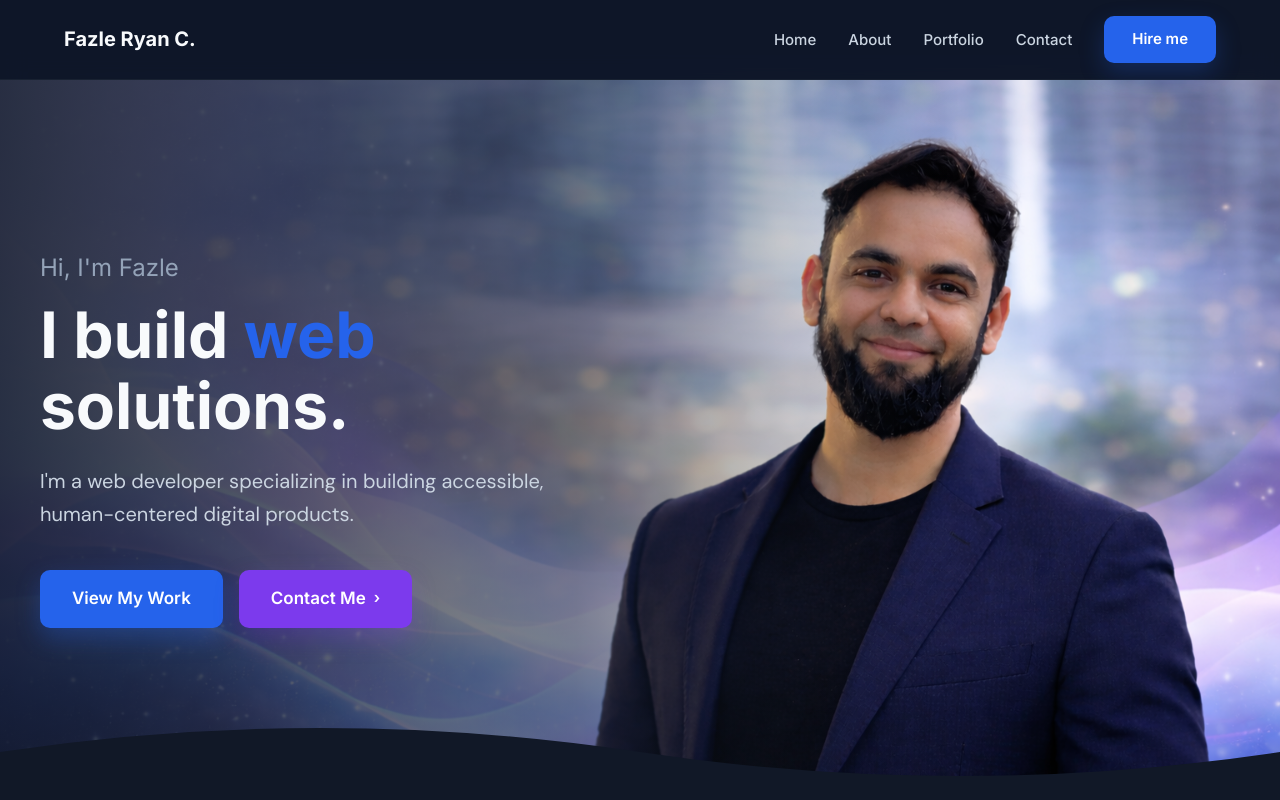
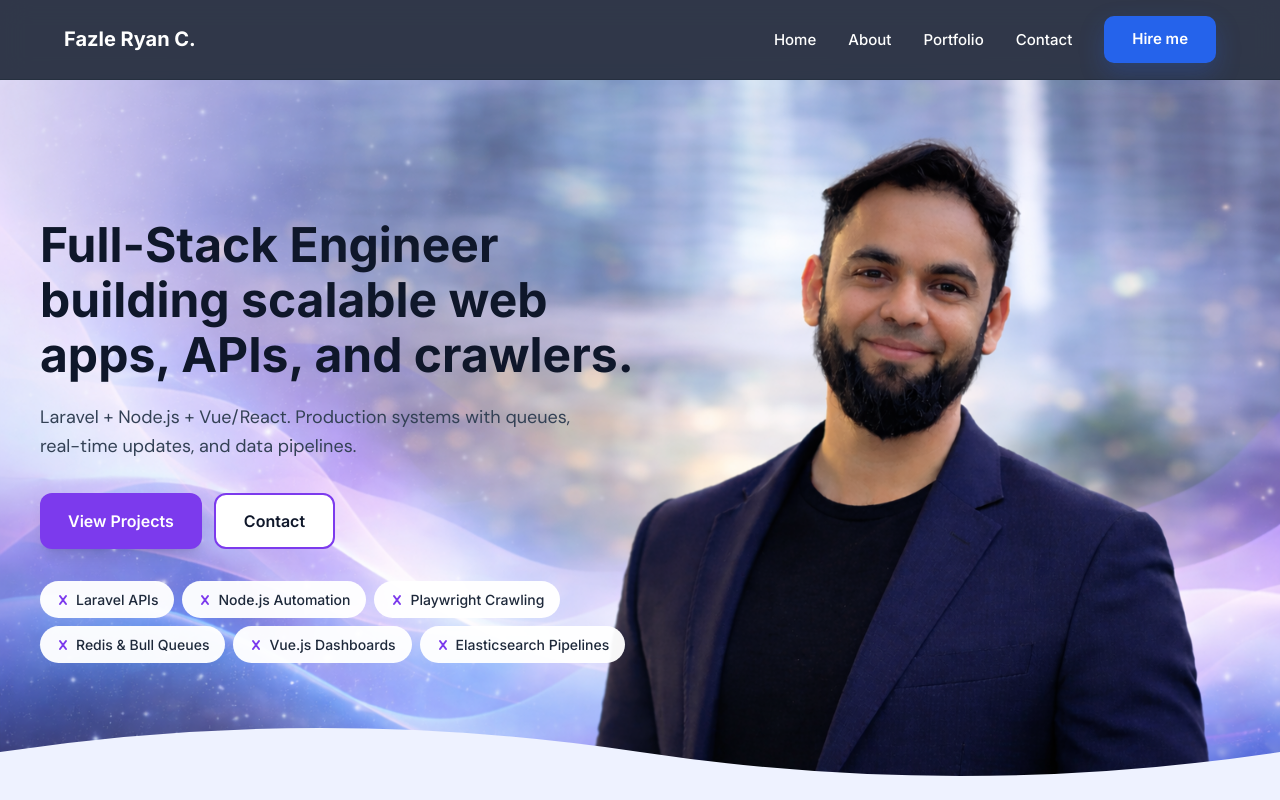
Before and after one commit to ryan7998/fazleryan.com_v3, a Nuxt app: page / in a window 1280 px wide. Shown: the top 800 px of the page. Built offline with nearby package versions, Linux system fonts and the light colour scheme.

Commit message:
Revise styles and interactivity in TheHero and TheNav components: update CSS variables for a light theme, enhance text readability, and implement new hero pills for better content presentation. Adjust mouse tilt functionality for reduced tilt amount and remove glow effect for a cleaner design.

```diff
--- a/assets/css/main.css
+++ b/assets/css/main.css
@@ -2,23 +2,37 @@
 
 /* Style guide CSS variables */
 :root {
-  --bg-primary: #111827;
-  --bg-secondary: #0F172A;
-  --accent: #2563EB;
-  --accent-hover: #1D4ED8;
-  --soft-blue: #3B82F6;
-  --light-blue: #93C5FD;
-  --text-primary: #F8FAFC;
-  --text-secondary: #CBD5E1;
-  --text-muted: #94A3B8;
-  --border: #1F2937;
-  --accent-purple: #7C3AED;
-  --accent-purple-hover: #6D28D9;
-  /* Hero: brighter gradient for new design */
-  --hero-gradient: linear-gradient(135deg, rgba(15, 23, 42, 0.92) 0%, rgba(30, 58, 95, 0.6) 50%, rgba(124, 58, 237, 0.25) 100%);
-  --hero-blend-overlay: linear-gradient(to right, rgba(15, 23, 42, 0.88) 0%, rgba(17, 24, 39, 0.5) 45%, transparent 75%);
-  --footer-gradient: linear-gradient(180deg, #0F172A 0%, #1D4ED8 100%);
-  --wave-gradient: linear-gradient(180deg, transparent 0%, rgba(15, 23, 42, 0.97) 25%, #0F172A 100%);
+  /* Light, slightly lavender page background + white cards */
+  --bg-primary: #eef2ff;
+  --bg-secondary: #ffffff;
+
+  /* Brand accents (kept from previous design) */
+  --accent: #2563eb;
+  --accent-hover: #1d4ed8;
+  --soft-blue: #3b82f6;
+  --light-blue: #93c5fd;
+  --accent-purple: #7c3aed;
+  --accent-purple-hover: #6d28d9;
+
+  /* Darker text on bright background */
+  --text-primary: #0f172a;
+  --text-secondary: #475569;
+  --text-muted: #6b7280;
+
+  /* Softer borders for light theme */
+  --border: #e2e8f0;
+
+
+  /* Hero: darker text + pills on light surface */
+  --hero-text-primary: #0f172a;
+  --hero-text-secondary: #334155;
+  --hero-text-muted: #64748b;
+  --hero-pill-bg: rgba(255, 255, 255, 0.96);
+  --hero-pill-text: #1e293b;
+
+  /* Footer + wave now blend from light surface into accent gradient */
+  --footer-gradient: linear-gradient(180deg, #e0ecff 0%, #4f46e5 50%, #7c3aed 100%);
+  --wave-gradient: linear-gradient(180deg, transparent 0%, rgba(226, 232, 240, 0.96) 25%, #eef2ff 100%);
 }
 
 @theme {
--- a/components/TheHero.vue
+++ b/components/TheHero.vue
@@ -1,8 +1,17 @@
 <script setup>
 const { containerRef, onMouseMove, onMouseLeave, style } = useMouseTilt({
-  tiltAmount: 10,
+  tiltAmount: 3,
   cssPrefix: 'hero',
 })
+
+const heroPills = [
+  'Laravel APIs',
+  'Node.js Automation',
+  'Playwright Crawling',
+  'Redis & Bull Queues',
+  'Vue.js Dashboards',
+  'Elasticsearch Pipelines',
+]
 </script>
 
 <template>
@@ -22,40 +31,48 @@ const { containerRef, onMouseMove, onMouseLeave, style } = useMouseTilt({
     <!-- Overlay for text readability (desktop) -->
     <div
       class="absolute inset-0 pointer-events-none hidden md:block"
-      style="background: var(--hero-blend-overlay);"
     />
 
     <!-- Content: on mobile = text + circular photo below; on desktop = text over banner -->
     <div class="hero-inner relative z-10 mx-auto w-full min-w-0 max-w-[1200px] flex min-h-[65vh] flex-col justify-center gap-10 pb-8 md:min-h-[70vh] md:gap-0 md:pb-0">
-      <div class="max-w-[600px] font-heading">
-        <p class="mb-4 text-xl text-[var(--text-muted)] md:text-2xl">
-          Hi, I'm Fazle
-        </p>
-        <h1 class="mb-6 text-[48px] font-bold leading-[1.1] text-[var(--text-primary)] md:text-[64px]">
-          I build <span class="text-[var(--accent)]">web</span> solutions.
+      <div class="hero-copy max-w-[640px] font-heading">
+        <h1 class="mb-5 text-[36px] font-bold leading-[1.15] text-[var(--hero-text-primary)] md:text-[42px] lg:text-[48px]">
+          Full-Stack Engineer building scalable web apps, APIs, and crawlers.
         </h1>
         <p
-          class="mb-10 max-w-[520px] text-lg leading-relaxed text-[var(--text-secondary)] md:text-xl"
+          class="mb-8 max-w-[560px] text-base leading-relaxed text-[var(--hero-text-secondary)] md:text-lg"
           style="font-family: var(--font-body);"
         >
-          I'm a web developer specializing in building accessible, human-centered digital products.
+          Laravel + Node.js + Vue/React. Production systems with queues, real-time updates, and data pipelines.
         </p>
-        <div class="flex flex-wrap gap-4">
+        <div class="mb-8 flex flex-wrap gap-3">
           <NuxtLink
             to="/#portfolio"
-            class="inline-flex min-h-[48px] items-center justify-center rounded-[10px] px-8 py-4 text-base font-semibold text-white no-underline shadow-[0_10px_25px_rgba(37,99,235,0.3)] transition duration-200 hover:-translate-y-0.5 hover:opacity-95 focus-visible:outline focus-visible:ring-2 focus-visible:ring-[var(--accent)] focus-visible:ring-offset-2 focus-visible:ring-offset-[var(--bg-primary)] md:text-[17px]"
-            style="background: var(--accent);"
+            class="hero-btn-primary inline-flex min-h-[48px] items-center justify-center rounded-xl px-7 py-3.5 text-[15px] font-semibold text-white no-underline shadow-lg transition duration-200 hover:-translate-y-0.5 hover:opacity-95 focus-visible:outline focus-visible:ring-2 focus-visible:ring-[var(--accent-purple)] focus-visible:ring-offset-2 focus-visible:ring-offset-white md:text-[16px]"
+            style="background: var(--accent-purple);"
           >
-            View My Work
+            View Projects
           </NuxtLink>
           <NuxtLink
             to="/#contact"
-            class="inline-flex min-h-[48px] items-center justify-center gap-2 rounded-[10px] px-8 py-4 text-base font-semibold text-white no-underline shadow-[0_10px_25px_rgba(124,58,237,0.25)] transition duration-200 hover:-translate-y-0.5 hover:opacity-95 focus-visible:outline focus-visible:ring-2 focus-visible:ring-[var(--accent-purple)] focus-visible:ring-offset-2 focus-visible:ring-offset-[var(--bg-primary)] md:text-[17px]"
-            style="background: var(--accent-purple);"
+            class="hero-btn-secondary inline-flex min-h-[48px] items-center justify-center gap-2 rounded-xl border-2 px-7 py-3.5 text-[15px] font-semibold no-underline transition duration-200 hover:-translate-y-0.5 hover:opacity-90 focus-visible:outline focus-visible:ring-2 focus-visible:ring-[var(--accent-purple)] focus-visible:ring-offset-2 focus-visible:ring-offset-white md:text-[16px]"
+            style="color: var(--hero-text-primary); border-color: var(--accent-purple); background: white;"
           >
-            Contact Me
-            <span class="text-[0.9em]" aria-hidden="true">&rsaquo;</span>
+            Contact
           </NuxtLink>
+        </div>
+        <div class="flex flex-wrap gap-2">
+          <span
+            v-for="pill in heroPills"
+            :key="pill"
+            class="hero-pill inline-flex items-center gap-1.5 rounded-full px-4 py-2 text-[13px] font-medium md:text-[14px]"
+            style="background: var(--hero-pill-bg); color: var(--hero-pill-text);"
+          >
+            <svg class="h-3.5 w-3.5 shrink-0 text-[var(--accent-purple)]" viewBox="0 0 14 14" fill="none" aria-hidden="true">
+              <path d="M4 3l3 4-3 4M10 3l-3 4 3 4" stroke="currentColor" stroke-width="2" stroke-linecap="round" stroke-linejoin="round"/>
+            </svg>
+            {{ pill }}
+          </span>
         </div>
       </div>
 
@@ -86,7 +103,6 @@ const { containerRef, onMouseMove, onMouseLeave, style } = useMouseTilt({
 .hero-banner {
   width: 100%;
   min-height: 65vh;
-  background: linear-gradient(180deg, var(--bg-primary) 0%, color-mix(in oklch, var(--bg-primary) 85%, var(--accent) 15%) 100%);
 }
 .hero-banner-bg {
   min-height: 100%;
@@ -95,23 +111,6 @@ const { containerRef, onMouseMove, onMouseLeave, style } = useMouseTilt({
   transform-origin: center;
   transform: translate3d(calc(var(--hero-tilt-y, 0deg) * 0.6), calc(var(--hero-tilt-x, 0deg) * 0.6), 0);
   transition: transform 200ms ease-out;
-}
-
-/* Interactive glow that follows the cursor on desktop */
-.hero-banner::before {
-  content: "";
-  position: absolute;
-  inset: -40%;
-  background:
-    radial-gradient(
-      circle at var(--hero-glow-x, 50%) var(--hero-glow-y, 40%),
-      rgba(59, 130, 246, 0.22),
-      transparent 60%
-    );
-  mix-blend-mode: screen;
-  opacity: 0.7;
-  pointer-events: none;
-  transition: opacity 200ms ease-out, background-position 200ms ease-out;
 }
 
 .hero-inner {
--- a/components/TheNav.vue
+++ b/components/TheNav.vue
@@ -34,18 +34,18 @@ onUnmounted(() => document.removeEventListener('keydown', onKeydown))
       <!-- Brand -->
       <NuxtLink
         to="/"
-        class="text-xl font-bold text-[var(--text-primary)] no-underline transition hover:opacity-90 focus-visible:outline-none focus-visible:ring-2 focus-visible:ring-[var(--accent)]"
+        class="text-xl font-bold text-white no-underline transition hover:opacity-90 focus-visible:outline-none focus-visible:ring-2 focus-visible:ring-[var(--accent)]"
         @click="closeMenu"
       >
         Fazle Ryan C.
       </NuxtLink>
 
       <!-- Desktop links -->
-      <ul class="hidden list-none items-center gap-8 p-0 md:flex">
+      <ul class="hidden list-none items-center gap-8 p-0 md:flex text-white">
         <li v-for="link in navLinks" :key="link.label">
           <NuxtLink
             :to="link.to"
-            class="text-[15px] font-medium text-[var(--text-secondary)] no-underline transition duration-200 hover:text-[var(--text-primary)] focus-visible:outline-none focus-visible:ring-2 focus-visible:ring-[var(--accent)]"
+            class="text-[15px] font-medium text-white no-underline transition duration-200 hover:opacity-80 focus-visible:outline-none focus-visible:ring-2 focus-visible:ring-[var(--accent)]"
           >
             {{ link.label }}
           </NuxtLink>
@@ -142,7 +142,7 @@ onUnmounted(() => document.removeEventListener('keydown', onKeydown))
           <li v-for="link in navLinks" :key="link.label">
             <NuxtLink
               :to="link.to"
-              class="flex items-center gap-3 rounded-xl px-4 py-3.5 text-[16px] font-medium text-[var(--text-secondary)] no-underline transition duration-200 hover:bg-white/5 hover:text-[var(--text-primary)] focus-visible:outline-none focus-visible:ring-2 focus-visible:ring-[var(--accent)]"
+              class="flex items-center gap-3 rounded-xl px-4 py-3.5 text-[16px] font-medium text-[var(--text-primary)] no-underline transition duration-200 hover:bg-white/5 hover:opacity-80 focus-visible:outline-none focus-visible:ring-2 focus-visible:ring-[var(--accent)]"
               @click="closeMenu"
             >
               {{ link.label }}
--- a/composables/useMouseTilt.ts
+++ b/composables/useMouseTilt.ts
@@ -1,13 +1,13 @@
 import { ref, computed } from 'vue'
 
 /**
- * Reusable mouse-follow tilt and glow for interactive panels/banners.
- * Tracks cursor over a container and exposes CSS variables for 3D tilt and a glow position.
+ * Reusable mouse-follow tilt for interactive panels/banners.
+ * Tracks cursor over a container and exposes CSS variables for 3D tilt.
  */
 export function useMouseTilt(options?: {
   /** Tilt intensity in degrees (default 4) */
   tiltAmount?: number
-  /** Prefix for CSS variables: --{prefix}-tilt-x, --{prefix}-tilt-y, --{prefix}-glow-x, --{prefix}-glow-y (default 'tilt') */
+  /** Prefix for CSS variables: --{prefix}-tilt-x, --{prefix}-tilt-y (default 'tilt') */
   cssPrefix?: string
 }) {
   const tiltAmount = options?.tiltAmount ?? 4
@@ -15,8 +15,6 @@ export function useMouseTilt(options?: {
 
   const tiltX = ref(0)
   const tiltY = ref(0)
-  const glowX = ref(50)
-  const glowY = ref(40)
   const containerRef = ref<HTMLElement | null>(null)
 
   function onMouseMove(event: MouseEvent) {
@@ -27,30 +25,22 @@ export function useMouseTilt(options?: {
 
     tiltX.value = -(y * tiltAmount)
     tiltY.value = x * tiltAmount
-    glowX.value = (x + 0.5) * 100
-    glowY.value = (y + 0.5) * 100
   }
 
   function onMouseLeave() {
     tiltX.value = 0
     tiltY.value = 0
-    glowX.value = 50
-    glowY.value = 40
   }
 
   const style = computed(() => ({
     [`--${cssPrefix}-tilt-x`]: `${tiltX.value}deg`,
     [`--${cssPrefix}-tilt-y`]: `${tiltY.value}deg`,
-    [`--${cssPrefix}-glow-x`]: `${glowX.value}%`,
-    [`--${cssPrefix}-glow-y`]: `${glowY.value}%`,
   }))
 
   return {
     containerRef,
     tiltX,
     tiltY,
-    glowX,
-    glowY,
     onMouseMove,
     onMouseLeave,
     style,
```
